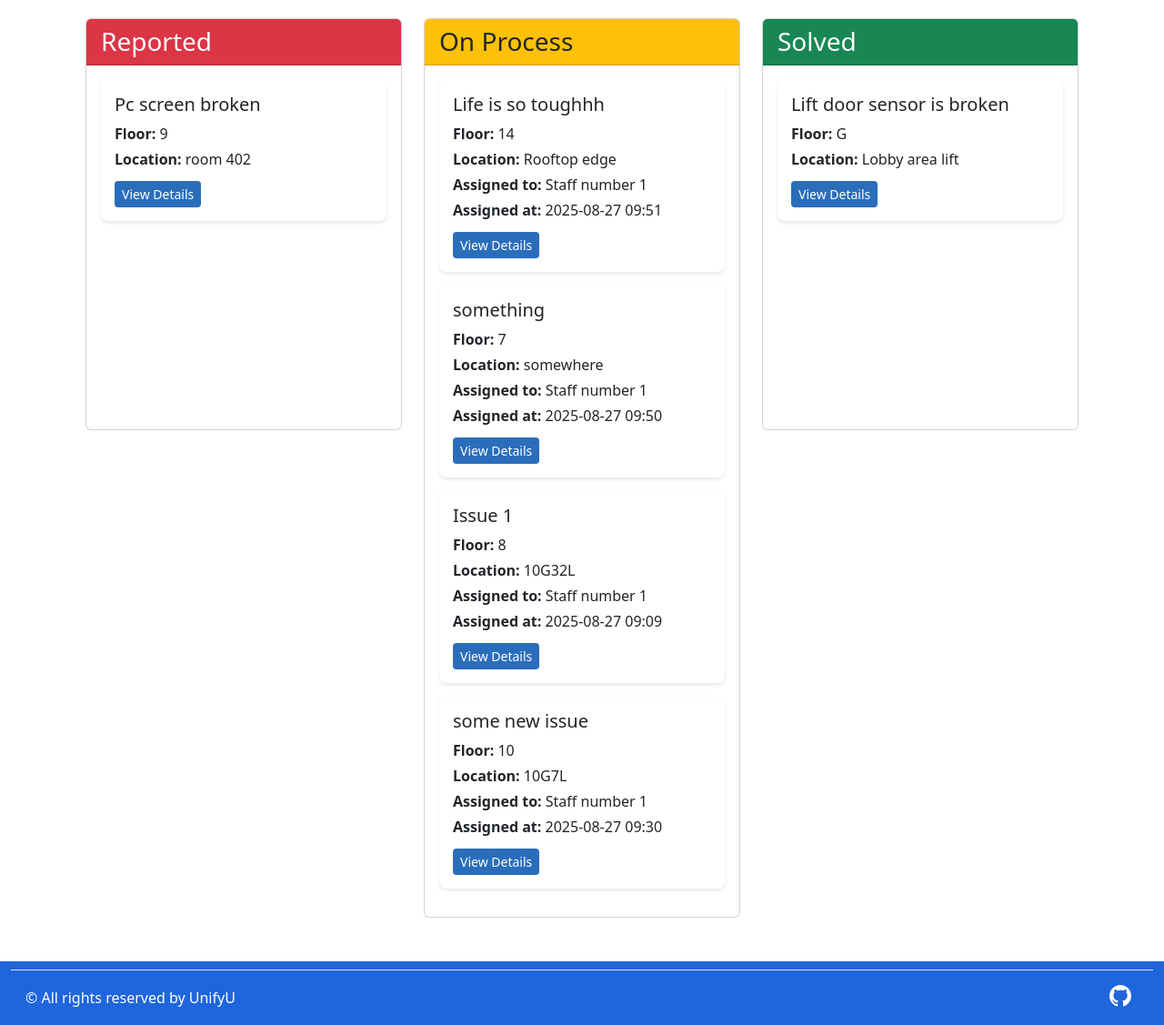
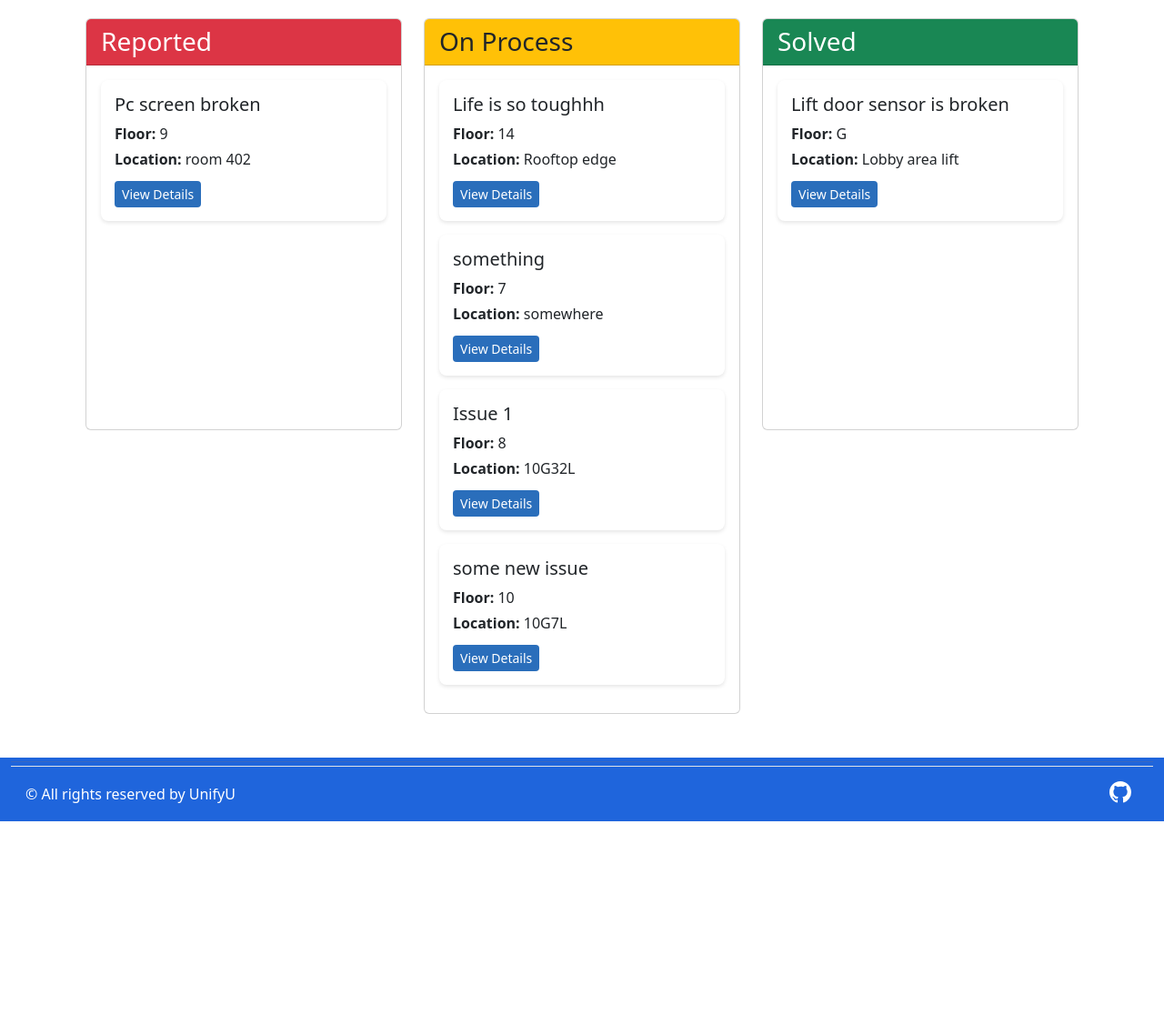
Before and after one commit to izack05/UnifyU_project_Group07, a Flask app: page /staff/issues in a window 1280 px wide. Shown: the part 192-1319 px from the top of the page at 91% size. After the commit the page ends 1095 px from the top, so only its background shows below. Run offline with Flask 3, Linux system fonts and the light colour scheme; a user stored in the database is signed in; data comes from the database, SQL or seed files in the repository; both versions use the stored data as it was after the commit; some libraries are stand-ins or nearby versions.

Commit message:
new changes for nur

```diff
--- a/app.py
+++ b/app.py
@@ -578,7 +578,8 @@ def userprofile():
 @app.route('/homepage')
 @login_required
 def homepage():
-    return render_template('homepage.html')
+    new_issues_count = IssueLog.query.filter_by(is_new=True, status='Reported').count()
+    return render_template('homepage.html', new_issues_count = new_issues_count)
 
 @app.route('/registration')
 def registration():
@@ -1464,6 +1465,8 @@ def update_issue_status():
 @app.route('/staff/issue/<int:issue_id>')
 @login_required
 def staff_issue_detail(issue_id):
+    # Count new issues for notification
+    new_issues_count = IssueLog.query.filter_by(is_new=True, status='Reported').count()
     if not current_user.is_staff:
         flash('Access denied. Staff only area.', 'error')
         return redirect(url_for('homepage'))
@@ -1473,7 +1476,7 @@ def staff_issue_detail(issue_id):
     if issue.is_new:
         issue.is_new = False
         db.session.commit()
-    return render_template('issues/staff_issue_detail.html', issue=issue)
+    return render_template('issues/staff_issue_detail.html', issue=issue, new_issues_count = new_issues_count)
 #------------------------------end-----------------------------------------
 if __name__ == '__main__':
     app.run(debug=True)   #helps us debug
--- a/templates/issues/staff_issues.html
+++ b/templates/issues/staff_issues.html
@@ -47,10 +47,7 @@
                             <h5>{{ issue.issue_title }}</h5>
                             <p class="mb-1"><strong>Floor:</strong> {{ issue.floor }}</p>
                             <p class="mb-1"><strong>Location:</strong> {{ issue.location }}</p>
-                            {% if issue.resolved_by %}
-                                <p class="mb-1"><strong>Assigned to:</strong> {{ issue.staff.full_name }}</p>
-                                <p class="mb-1"><strong>Assigned at:</strong> {{ issue.resolved_at.strftime('%Y-%m-%d %H:%M') }}</p>
-                            {% endif %}
+
                             <a href="{{ url_for('staff_issue_detail', issue_id=issue.id) }}" class="btn btn-sm login-btn mt-2">View Details</a>
                         </div>
                     {% endfor %}
```
Also changed, not shown: instance/users.db, static/logos/images.jfif (added).
